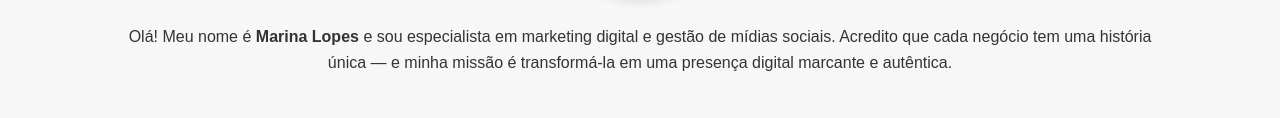
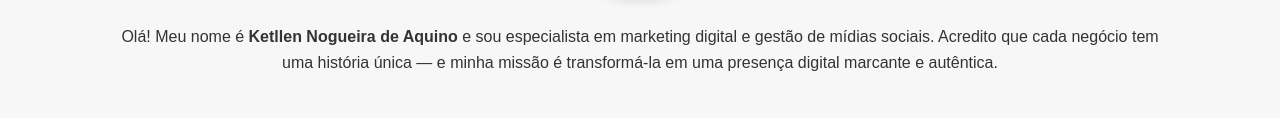
Before and after one commit to adryel0070-beep/IntucionalK, a plain HTML site: page index.html in a window 1280 px wide. Shown: the part 1780-1898 px from the top of the page. Drawn offline with Linux system fonts and the light colour scheme.

Commit message:
Change author name in index.html
Updated the author name in the 'Sobre Mim' section.

```diff
--- a/index.html
+++ b/index.html
@@ -275,7 +275,7 @@
   <section id="sobre" class="fade-in sobre">
     <h2>Sobre Mim</h2>
     <img src="https://images.unsplash.com/photo-1595152772835-219674b2a8a6?auto=format&fit=crop&w=800&q=60" alt="Empreendedora">
-    <p>Olá! Meu nome é <strong>Marina Lopes</strong> e sou especialista em marketing digital e gestão de mídias sociais. Acredito que cada negócio tem uma história única — e minha missão é transformá-la em uma presença digital marcante e autêntica.</p>
+    <p>Olá! Meu nome é <strong>Ketllen Nogueira de Aquino</strong> e sou especialista em marketing digital e gestão de mídias sociais. Acredito que cada negócio tem uma história única — e minha missão é transformá-la em uma presença digital marcante e autêntica.</p>
   </section>
 
   <!-- ======= RODAPÉ ======= -->
@@ -299,4 +299,5 @@
   </script>
 
 </body>
+
 </html>
```
